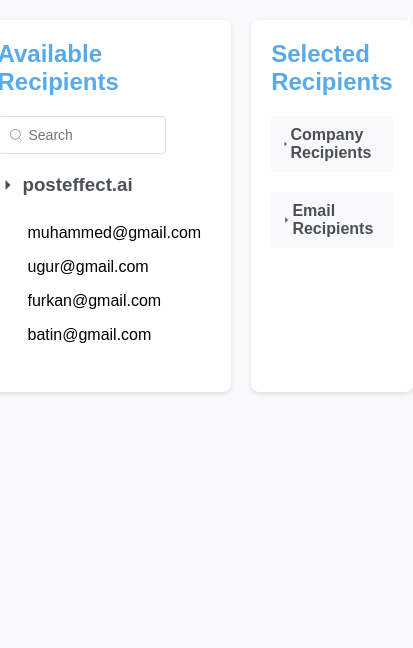
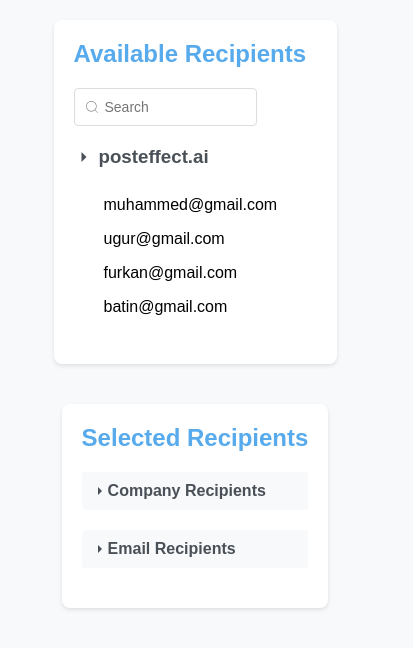
Before and after one commit to yilmaz-busra/case-email-list-organizer, a React (Create React App) app: page / in a window 390 px wide. Shown: the top 648 px of the page, 413 px wide, since content can reach past the window. Built offline with nearby package versions, Linux system fonts and the light colour scheme.

Commit message:
added responsive structure

```diff
--- a/src/App.css
+++ b/src/App.css
@@ -30,3 +30,11 @@ h3 {
 div {
   margin-bottom: 20px;
 }
+
+@media screen and (max-width: 800px) {
+  .app-container {
+    flex-direction: column;
+    justify-content: center;
+    align-items: center;
+  }
+}
```
